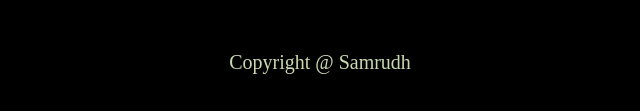
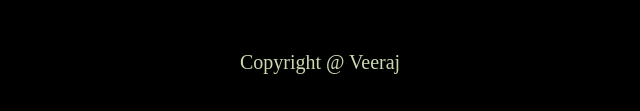
Before and after one commit to dammu09/dog-suggestor, a plain HTML site: page index.html in a window 1280 px wide. Shown: the part 884-995 px from the top of the page, 320-960 px from the left. Drawn offline with Linux system fonts and the light colour scheme.

Commit message:
Update index.html

```diff
--- a/index.html
+++ b/index.html
@@ -35,7 +35,7 @@
       </ul>
     </nav>
 <div class="Copyright">
-    <p>Copyright @ Samrudh </p>
+    <p>Copyright @ Veeraj </p>
   </div>
 </body>
 </html>
```
